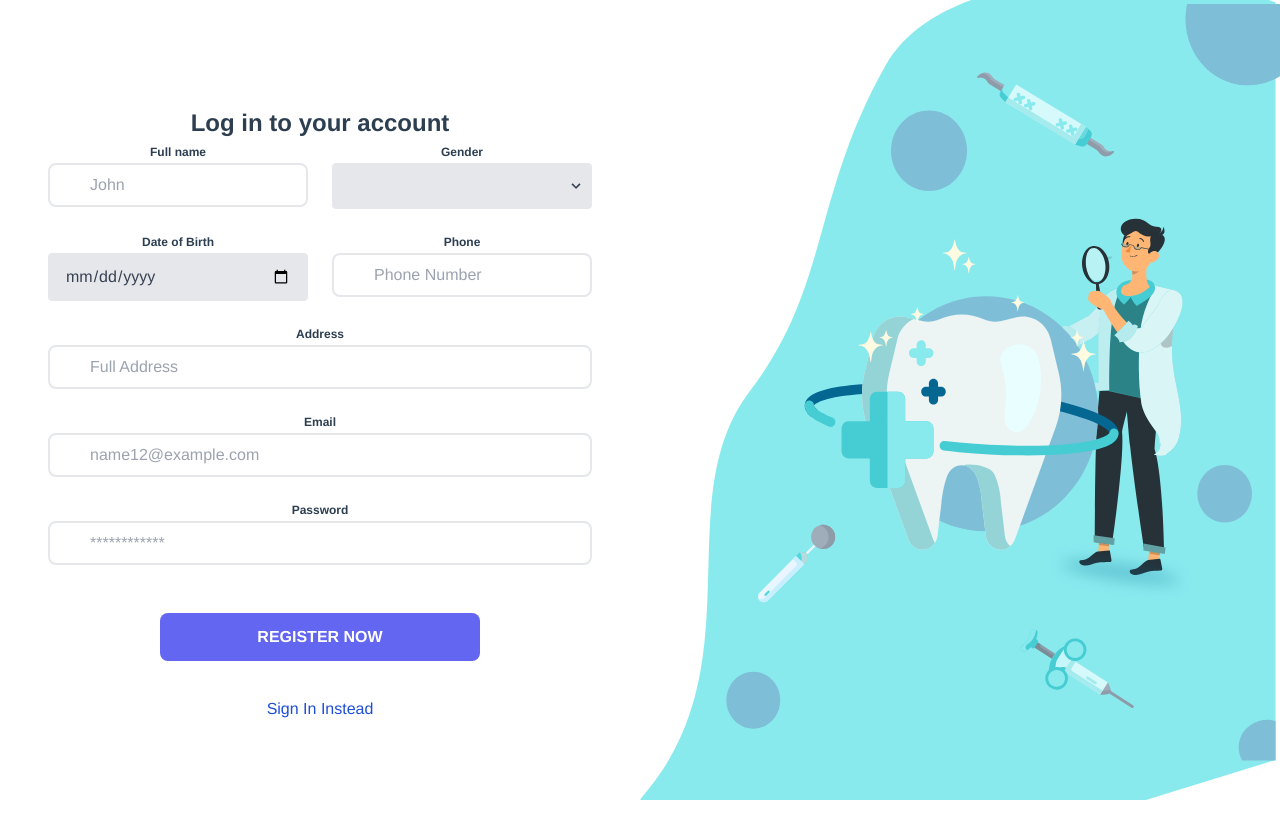
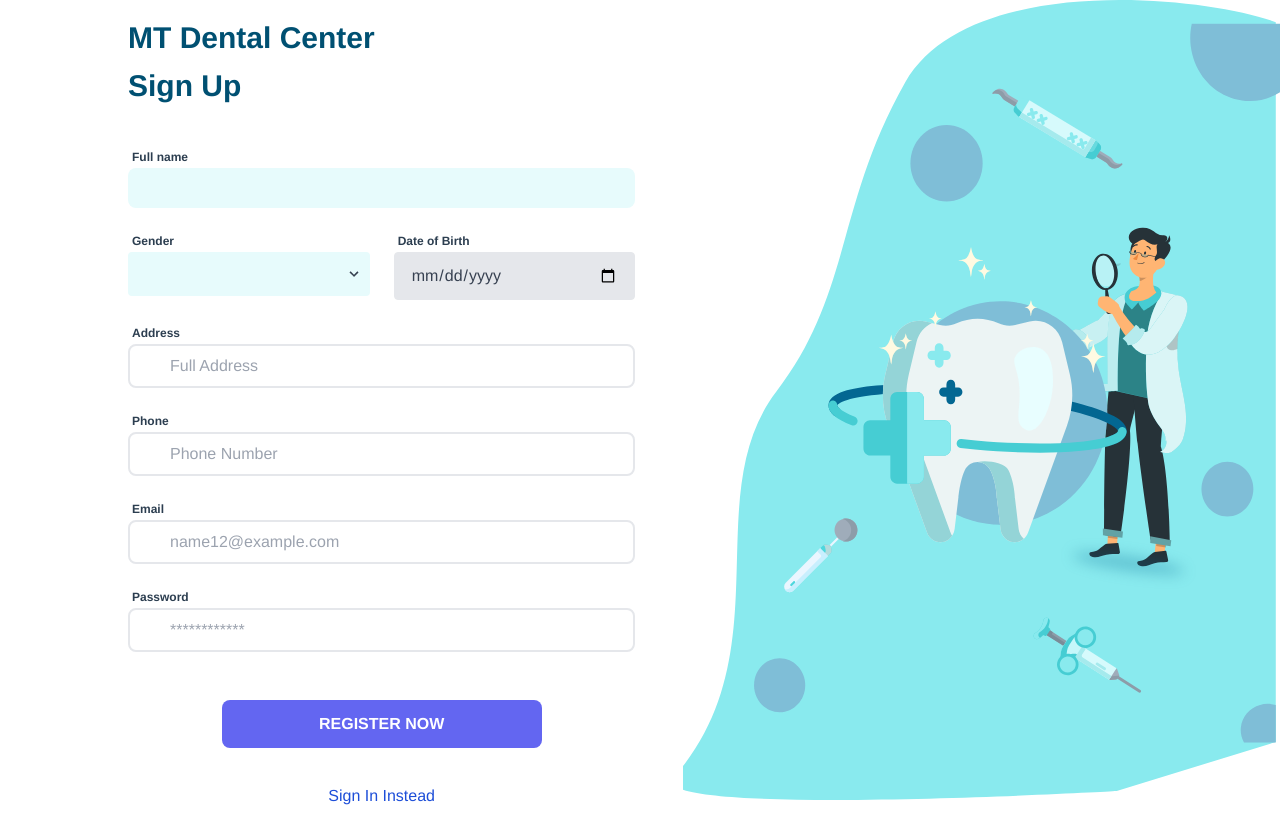
Before and after one commit to SayeedSanjana/denis-vue-js, a Vue app: page /register in a window 1280 px wide. Before the commit the page ends 800 px from the top, so only its background shows below. Built offline with nearby package versions, Linux system fonts and the light colour scheme; no server answers.

Commit message:
registration design

```diff
--- a/src/views/Authentication/Register.vue
+++ b/src/views/Authentication/Register.vue
@@ -4,31 +4,32 @@
 
 
 
-  <div class="bg-white w-full md:max-w-md lg:max-w-full md:mx-auto  md:w-1/2 xl:w-1/2 h-screen px-6 lg:px-16 xl:px-12
+  <div class="bg-white w-full md:max-w-md lg:max-w-full md:mx-auto  md:w-1/2 xl:w-1/2 h-screen px-6 lg:px-16 xl:px-12 xl:ml-20
         flex items-center justify-center">
 
     <div class="w-full h-100">
 
-
-      <h1 class="text-xl md:text-2xl font-bold leading-tight mt-12">Log in to your account</h1>
+      <h1 class="text-xl md:text-3xl font-bold leading-tight mt-12 text-left " style="color:#005072">MT Dental Center</h1>
+      <h1 class="text-xl md:text-3xl font-bold leading-tight mt-3 text-left  mb-10"  style="color:#005072">Sign Up</h1>
 
           <form action="" @submit.prevent="signupForm">
                 <div>
                     <div class="flex -mx-3">
-                        <div class="w-1/2 px-3 mb-5">
+                        <div class="w-full px-3 mb-5 text-left">
                             <label for="" class="text-xs font-semibold px-1">Full name</label>
                             <div class="flex">
                                 <div class="w-10 z-10 pl-1 text-center pointer-events-none flex items-center justify-center"><i class="mdi mdi-account-outline text-gray-400 text-lg"></i></div>
-                                <input v-model.trim="formData.name" type="text" class="w-full -ml-10 pl-10 pr-3 py-2 rounded-lg border-2 border-gray-200 outline-none focus:border-indigo-500" placeholder="John">
+                                <input v-model.trim="formData.name" type="text" class="w-full -ml-10 pl-10 pr-3 py-2 rounded-lg border-1 outline-none" style="background:#E7FBFC" >
                             </div>
                         </div>
+                    </div>
+                    <div class="flex -mx-3">
 
-
-                        <div class="w-1/2 px-3 mb-5">
+                        <div class="w-1/2 px-3 mb-5 text-left">
                             <label for="" class="text-xs font-semibold px-1">Gender</label>
                             <div class="relative">
               <select
-                class="block appearance-none w-full bg-gray-200 border border-gray-200 text-gray-700 py-3 px-4 pr-8 rounded leading-tight focus:outline-none focus:bg-white focus:border-gray-500"
+                class="block appearance-none w-full  text-gray-700 py-3 px-4 pr-8 rounded leading-tight focus:outline-none focus:bg-white" style="background:#E7FBFC"
                 id="gender" v-model="formData.gender">
                 <option>Male</option>
                 <option>Female</option>
@@ -41,11 +42,7 @@
               </div>
             </div>
                         </div>
-
-
-                    </div>
-                    <div class="flex -mx-3">
-                        <div class="w-1/2 px-3 mb-5">
+                        <div class="w-1/2 px-3 mb-5 text-left">
                             <label for="" class="text-xs font-semibold px-1">Date of Birth</label>
                             <div class="">
                                 <div class="w-10 z-10 pl-1 text-center pointer-events-none flex items-center justify-center"><i class="mdi mdi-account-outline text-gray-400 text-lg"></i></div>
@@ -53,20 +50,9 @@
                             id="date" type="date" placeholder="" v-model="formData.dob">
                             </div>
                         </div>
-
-                        <div class="w-1/2 px-3 mb-5">
-                            <label for="" class="text-xs font-semibold px-1">Phone</label>
-                            <div class="flex">
-                                <div class="w-10 z-10 pl-1 text-center pointer-events-none flex items-center justify-center"><i class="mdi mdi-account-outline text-gray-400 text-lg"></i></div>
-                                <input v-model.trim="formData.phone" type="text" class="w-full -ml-10 pl-10 pr-3 py-2 rounded-lg border-2 border-gray-200 outline-none focus:border-indigo-500" placeholder="Phone Number">
-                            </div>
-                        </div>
                     </div>
-
-
-
                     <div class="flex -mx-3">
-                        <div class="w-full px-3 mb-5">
+                        <div class="w-full px-3 mb-5 text-left">
                             <label for="" class="text-xs font-semibold px-1">Address</label>
                             <div class="flex">
                                 <div class="w-10 z-10 pl-1 text-center pointer-events-none flex items-center justify-center"><i class="mdi mdi-account-outline text-gray-400 text-lg"></i></div>
@@ -76,7 +62,16 @@
 
                     </div>
                     <div class="flex -mx-3">
-                        <div class="w-full px-3 mb-5">
+                    <div class="w-full px-3 mb-5 text-left">
+                            <label for="" class="text-xs font-semibold px-1">Phone</label>
+                            <div class="flex">
+                                <div class="w-10 z-10 pl-1 text-center pointer-events-none flex items-center justify-center"><i class="mdi mdi-account-outline text-gray-400 text-lg"></i></div>
+                                <input v-model.trim="formData.phone" type="text" class="w-full -ml-10 pl-10 pr-3 py-2 rounded-lg border-2 border-gray-200 outline-none focus:border-indigo-500" placeholder="Phone Number">
+                            </div>
+                        </div>
+                     </div>
+                    <div class="flex -mx-3">
+                        <div class="w-full px-3 mb-5 text-left">
                             <label for="email" class="text-xs font-semibold px-1">Email</label>
                             <div class="flex">
                                 <div class="w-10 z-10 pl-1 text-center pointer-events-none flex items-center justify-center"><i class="mdi mdi-email-outline text-gray-400 text-lg"></i></div>
@@ -85,7 +80,7 @@
                         </div>
                     </div>
                     <div class="flex -mx-3">
-                        <div class="w-full px-3 mb-12">
+                        <div class="w-full px-3 mb-12 text-left">
                             <label for="password" class="text-xs font-semibold px-1">Password</label>
                             <div class="flex">
                                 <div class="w-10 z-10 pl-1 text-center pointer-events-none flex items-center justify-center"><i class="mdi mdi-lock-outline text-gray-400 text-lg"></i></div>
@@ -93,6 +88,8 @@
                             </div>
                         </div>
                     </div>
+
+
                     <div class="flex -mx-3">
                         <div class="w-full px-3 mb-5">
                             <button class="block w-full max-w-xs mx-auto bg-indigo-500 hover:bg-indigo-700 focus:bg-indigo-700 text-white rounded-lg px-3 py-3 font-semibold">REGISTER NOW</button>
@@ -111,7 +108,7 @@
     </div>
   </div>
    <div class="hidden lg:block w-full md:w-1/2 xl:w-1/2 h-screen">
-    <img src="@/assets/svgs/register.svg" alt="" class="w-full h-full object-cover">
+    <img src="@/assets/svgs/register.svg" alt="" class="w-full h-full object-cover flex justify-end object-right">
   </div>
 
 </section>
```
